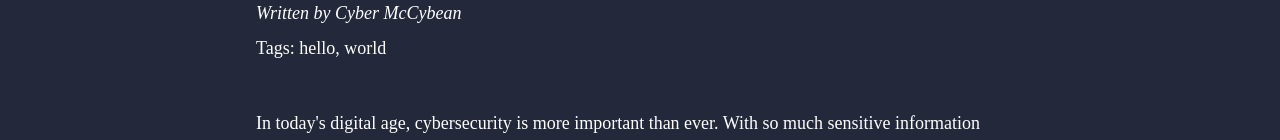
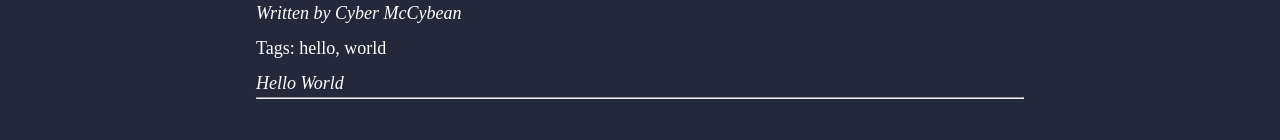
Before and after one commit to uclaacm/acmcyber.com, a Next.js app: page /blog/2023-01-02-firstpost in a window 1280 px wide. Shown: the part 731-871 px from the top of the page. Built offline with nearby package versions, Linux system fonts and the light colour scheme; a web font is replaced by a local one.

Commit message:
added description to blog posts

```diff
--- a/pages/blog/[id].tsx
+++ b/pages/blog/[id].tsx
@@ -98,6 +98,10 @@ export default function Post({ postData }: { postData: PostData }) {
             <i>Written by {postData.authors.join(", ")}</i>
           </p>
           <p className={styles.tags}>Tags: {postData.tags.join(", ")}</p>
+          <p>
+            <i>{postData.description}</i>
+          </p>
+          <hr />
           <div className={styles.postContent}>
             <div dangerouslySetInnerHTML={{ __html: postData.contentHtml }} />
           </div>
```
